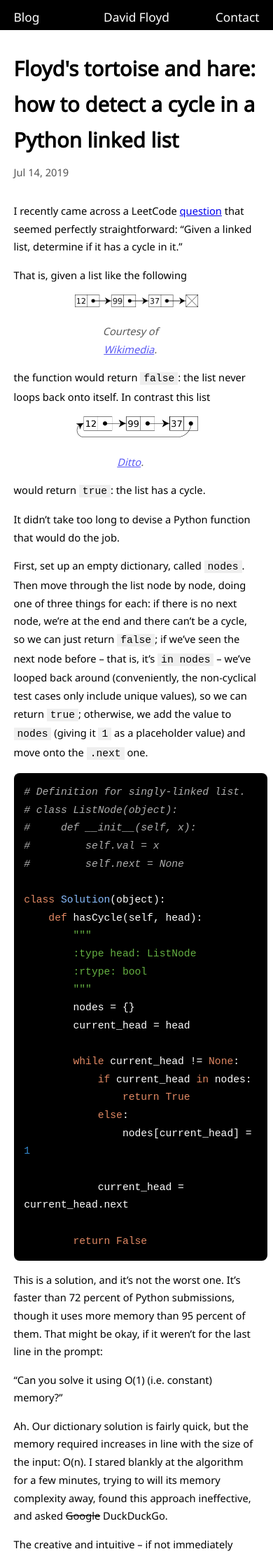
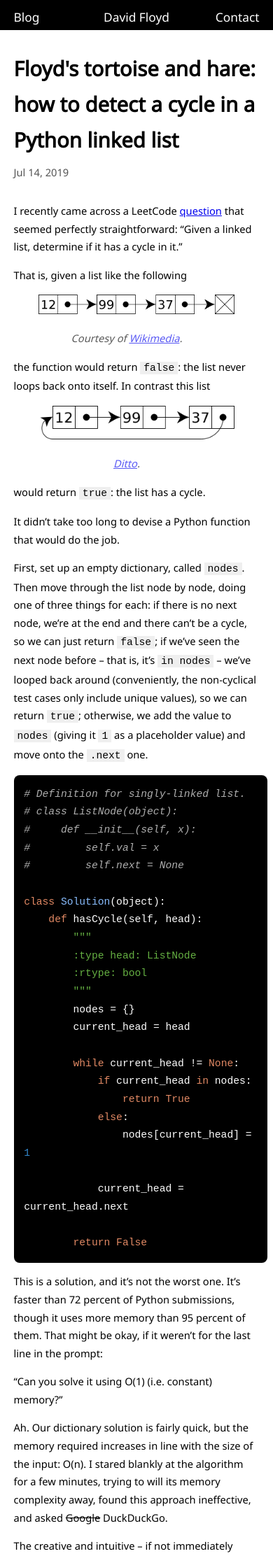
Before and after one commit to davidfloyd91/davidfloyd91.github.io, a Jekyll site: the page built from _posts/2019-07-14-floyd-tortoise-hare-linked-list-cycle.markdown, in a window 390 px wide. Shown: the top 2224 px of the page at 70% size. Built offline with Jekyll 4.4.1, drawn with Linux system fonts in a browser that asks for light colours.

Commit message:
Make post-image-container class mobile responsive

```diff
--- a/assets/css/custom.css
+++ b/assets/css/custom.css
@@ -14,6 +14,10 @@
 
   .lambda-card {
     width: 90% !important;
+  }
+
+  .post-image-container {
+    width: 80% !important;
   }
 
 }
@@ -271,7 +275,7 @@ pre.prettyprint {
 
 .prettyprint span {
   font-family: monospace;
-  text-decoration: none;
+  text-decoration: none !important;
 }
 
 /* lambda post */
```
